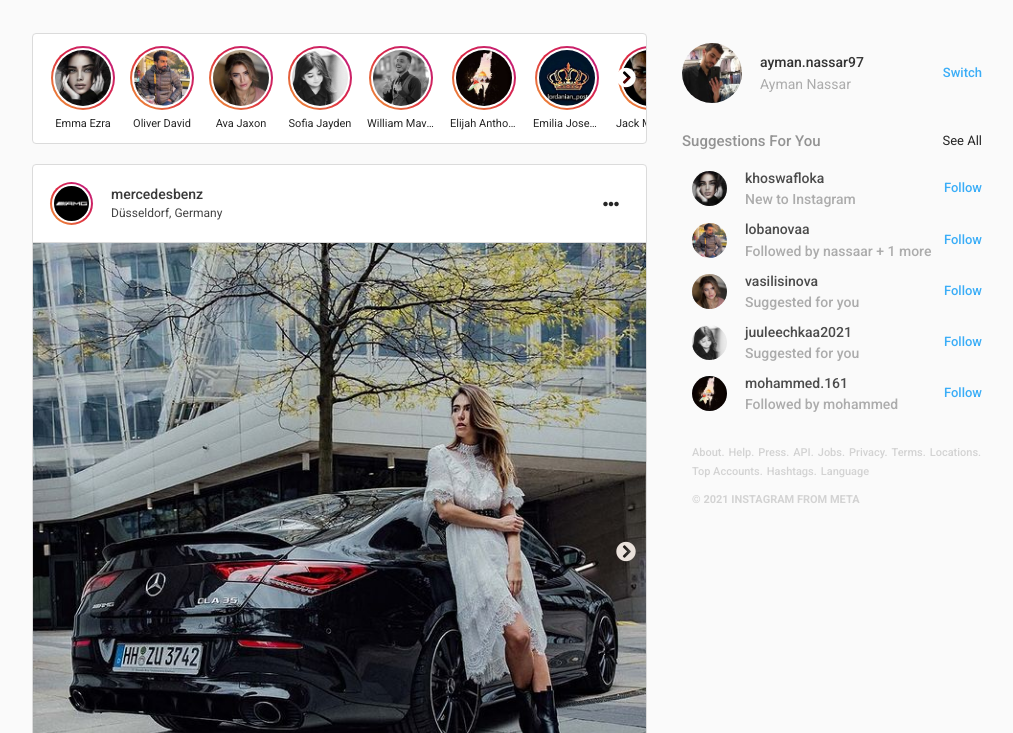
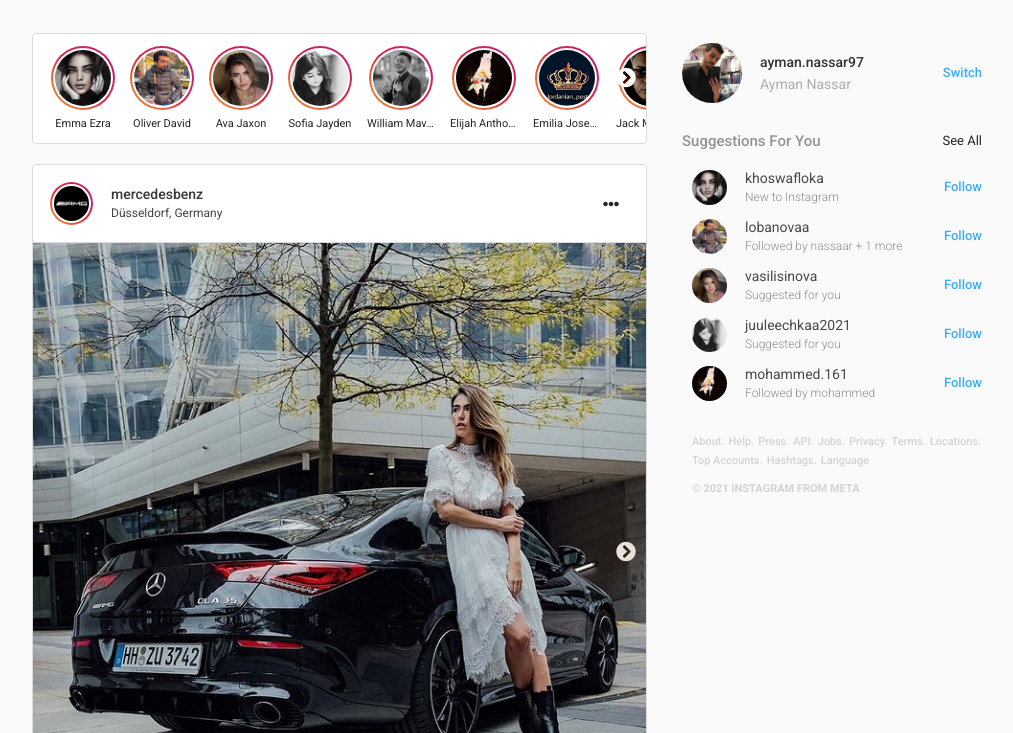
Before and after one commit to aymannassar97/HTML-and-SCSS-Instagram-Website, a website: page home.html in a window 1280 px wide. Shown: the part 67-800 px from the top of the page, without its empty margins (133-1146 px from the left). Drawn offline with nearby package versions, Linux system fonts and the light colour scheme; files that its build step writes are made by us from their sources.

Commit message:
Move old follow styles to new styles

```diff
--- a/scss/layout/_sidebar.scss
+++ b/scss/layout/_sidebar.scss
@@ -63,13 +63,16 @@
     }
     .info {
       a {
-        color: #4b4b4b;
+        color: #484848;
+        font-weight: 400;
         &:hover {
           text-decoration: underline;
         }
       }
       span {
-        font-weight: 500;
+        font-weight: 300;
+        font-size: $sfont;
+        color: #8e8e8e;
       }
     }
   }
```
Also changed, not shown: css/instagram.css, 1 other file.
